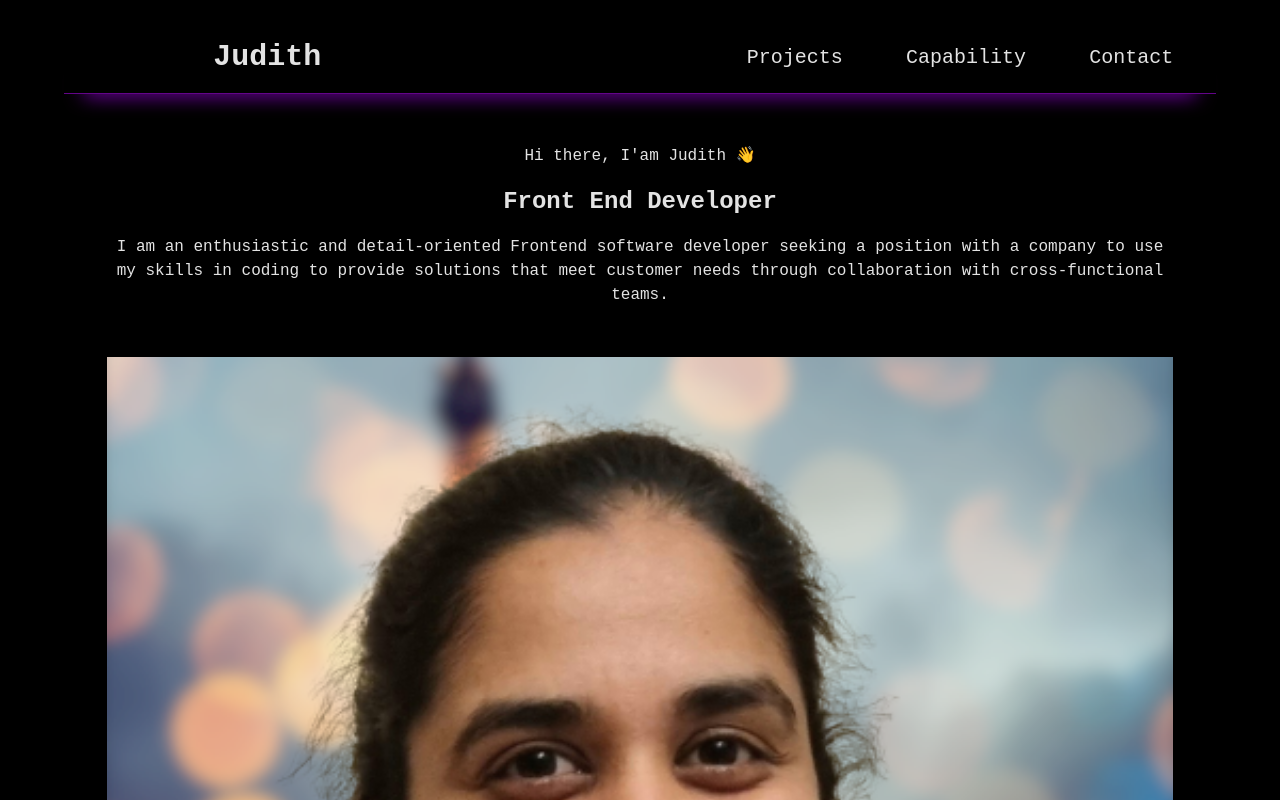
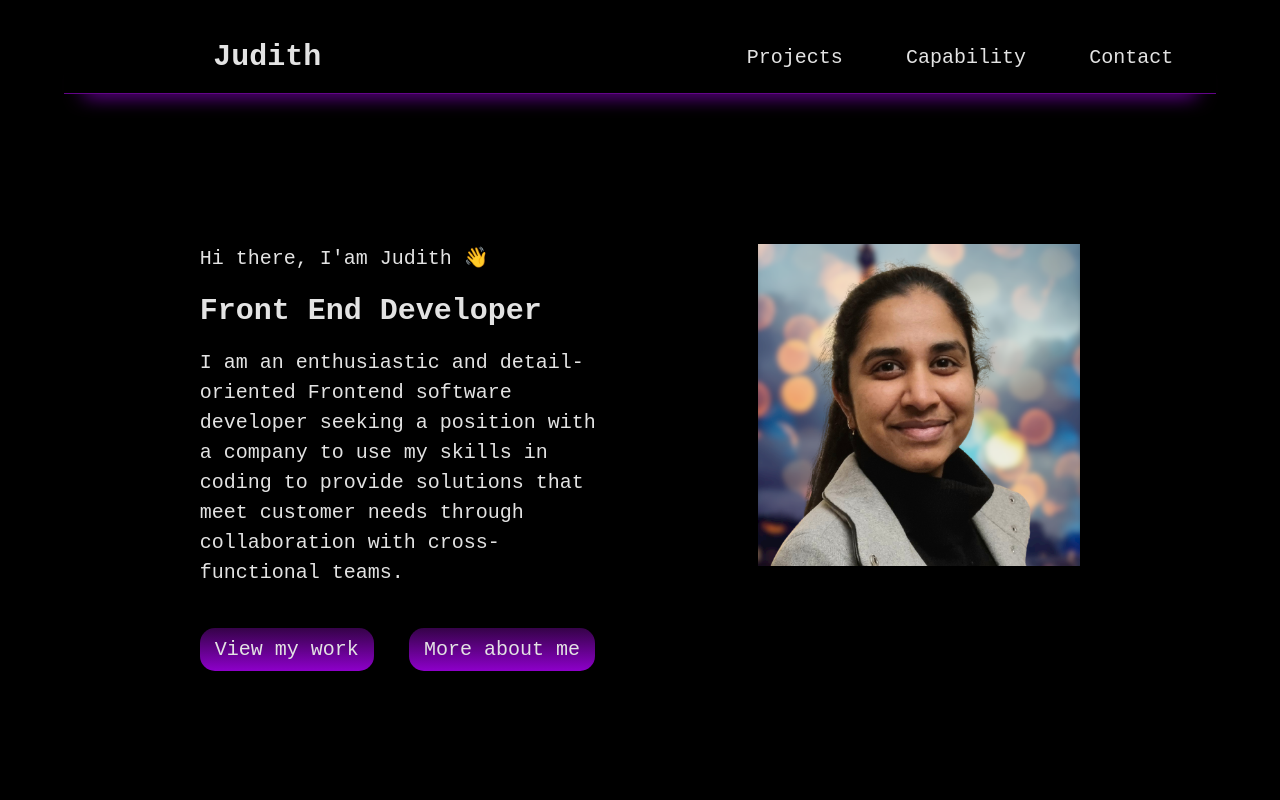
Before and after one commit to Judithlourde/portfolio_judith, a Vue app: page / in a window 1280 px wide. Shown: the top 800 px of the page. Built offline with nearby package versions, Linux system fonts and the light colour scheme.

Commit message:
Added buttons not linked yet

```diff
--- a/src/components/Home.vue
+++ b/src/components/Home.vue
@@ -7,12 +7,24 @@
                 <h2>{{ page.lead }}</h2>
 
                 <p>{{ page.aboutText[0] }}</p>
+
+                <div class="about__container-buttons">
+                    <button>
+                        <a class="member" href="">View my work</a>
+                    </button>
+
+                    <button>
+                        <a href="">More about me</a>
+                    </button>
+                </div>
             </div>
 
             <div class="about__container-image">
                 <img src="/images/judith_image.png" alt="judith-image">
             </div>
         </div>
+
+
 
 
     </main>
@@ -39,6 +51,7 @@
         top: 120px;
         display: grid;
         grid-template-columns: repeat(12, 1fr);
+        font-size: 20px;
     }
 
     .about__container {
@@ -57,5 +70,44 @@
         line-height: 1.5;
     }
 
+    .about__container-buttons {
+        margin-top: 20px;
+        display: flex;
+        flex-direction: row;
+        justify-content: space-between;
 
+    }
+
+    .about__container-buttons button {
+        margin-top: 30px;
+    }
+
+    .about__container-buttons button a {
+        padding-right: 40px;
+        text-decoration: none;
+        color: var(--secondary);
+        background: linear-gradient(#350348, #ae00f9cf);
+        padding: 10px 15px;
+        border-radius: 15px;
+        margin-right: 20px;
+    }
+
+    /* Medium screen devices (968px and above) */
+    @media screen and (min-width: 768px) {
+        .about__container {
+            display: grid;
+            grid-template-columns: repeat(12, 1fr);
+            position: relative;
+            top: 100px;
+            text-align: left;
+        }
+
+        .about__container-text {
+            grid-column: 2/ span 5;
+        }
+
+        .about__container-image {
+            grid-column: 8 / span 4;
+        }
+    }
 </style>
```
